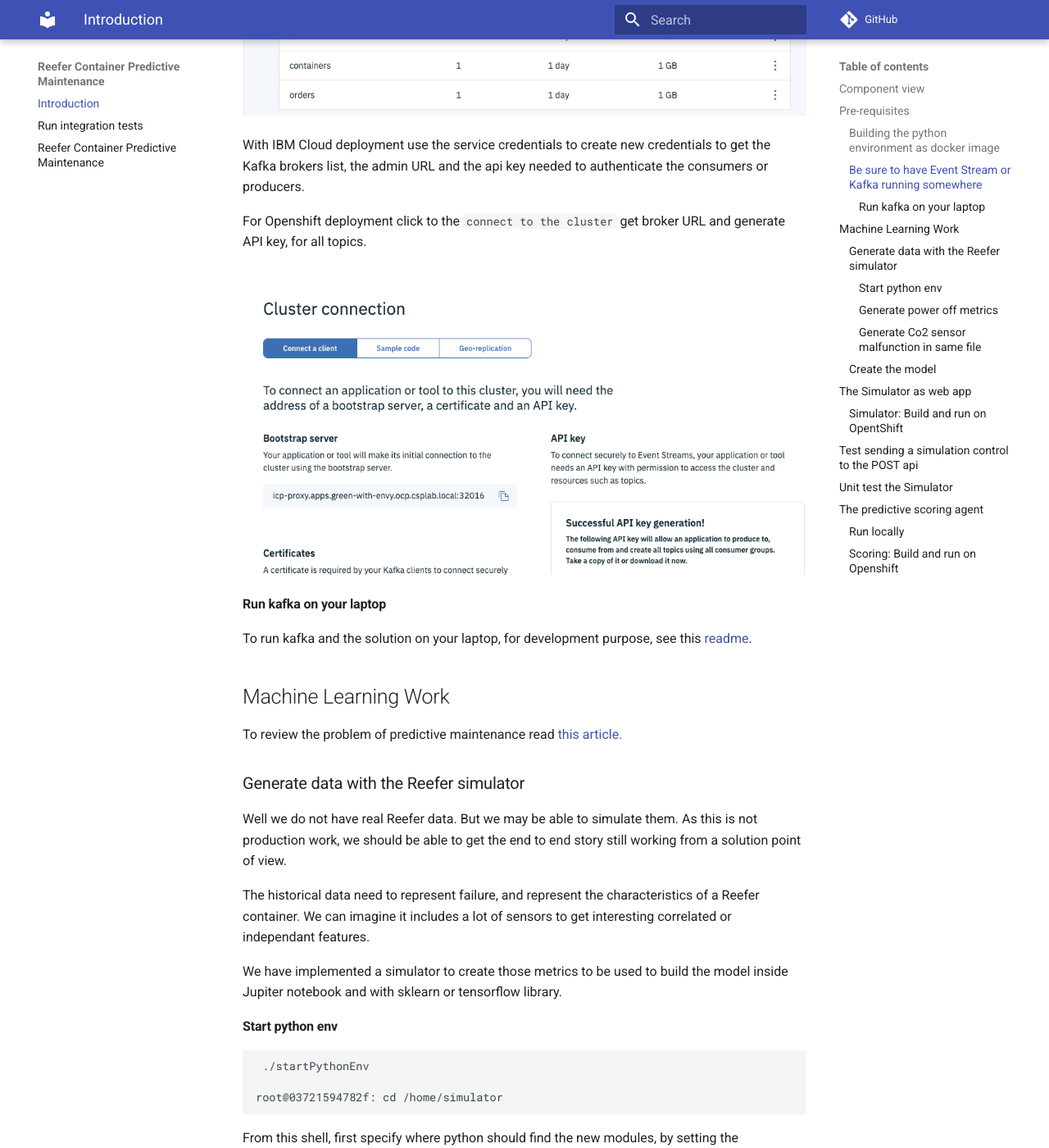
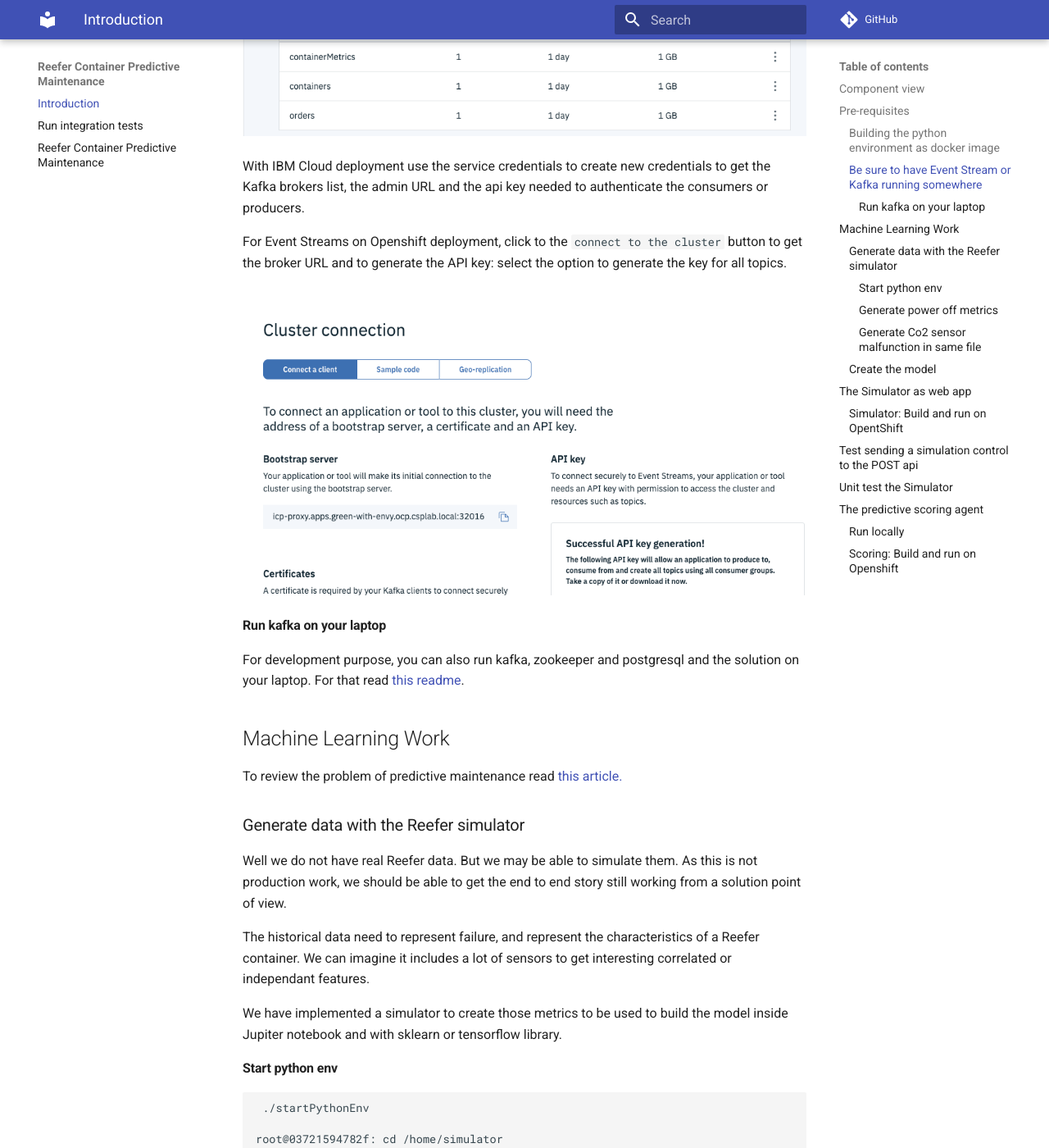
Before and after one commit to ibm-cloud-architecture/refarch-reefer-ml, an MkDocs documentation site: the page built from docs/index.md, in a window 1280 px wide and 1400 px high, scrolled down 3075 px. Shown: the whole window at 82% size. Built offline with MkDocs 1.6.1 and Material for MkDocs 9.7.7, drawn with Linux system fonts in a browser that asks for light colours; comment, search, counter and statistics services are not loaded; some of the changed text lies outside the part shown.

Commit message:
add postgresql module and update docker compose

````diff
--- a/docs/index.md
+++ b/docs/index.md
@@ -56,7 +56,7 @@
 docker build -f docker-python-tools -t ibmcase/python .
 ```
 
-To use this python environment you can use the script: `startPythonEnv` or
+To use this python environment you can use the script: `startPythonEnv` or the following command:
 
 ```
 docker run -v $(pwd):/home -ti ibmcase/python bash
@@ -72,13 +72,13 @@
 
 With IBM Cloud deployment use the service credentials to create new credentials to get the Kafka brokers list, the admin URL and the api key needed to authenticate the consumers or producers.
 
-For Openshift deployment click to the `connect to the cluster` get broker URL and generate API key, for all topics.
+For Event Streams on Openshift deployment, click to the `connect to the cluster` button to get the broker URL and to generate the API key: select the option to generate the key for all topics.
 
 ![](images/cluster-access.png)
 
 #### Run kafka on your laptop
 
-To run kafka and the solution on your laptop, for development purpose, see this [readme](https://github.com/ibm-cloud-architecture/refarch-reefer-ml/blob/master/docker/README.md).
+For development purpose, you can also run kafka, zookeeper and postgresql and the solution on your laptop. For that read [this readme](https://github.com/ibm-cloud-architecture/refarch-reefer-ml/blob/master/docker/README.md).
 
 ## Machine Learning Work
 
````
Also changed, not shown: 4 other files.
